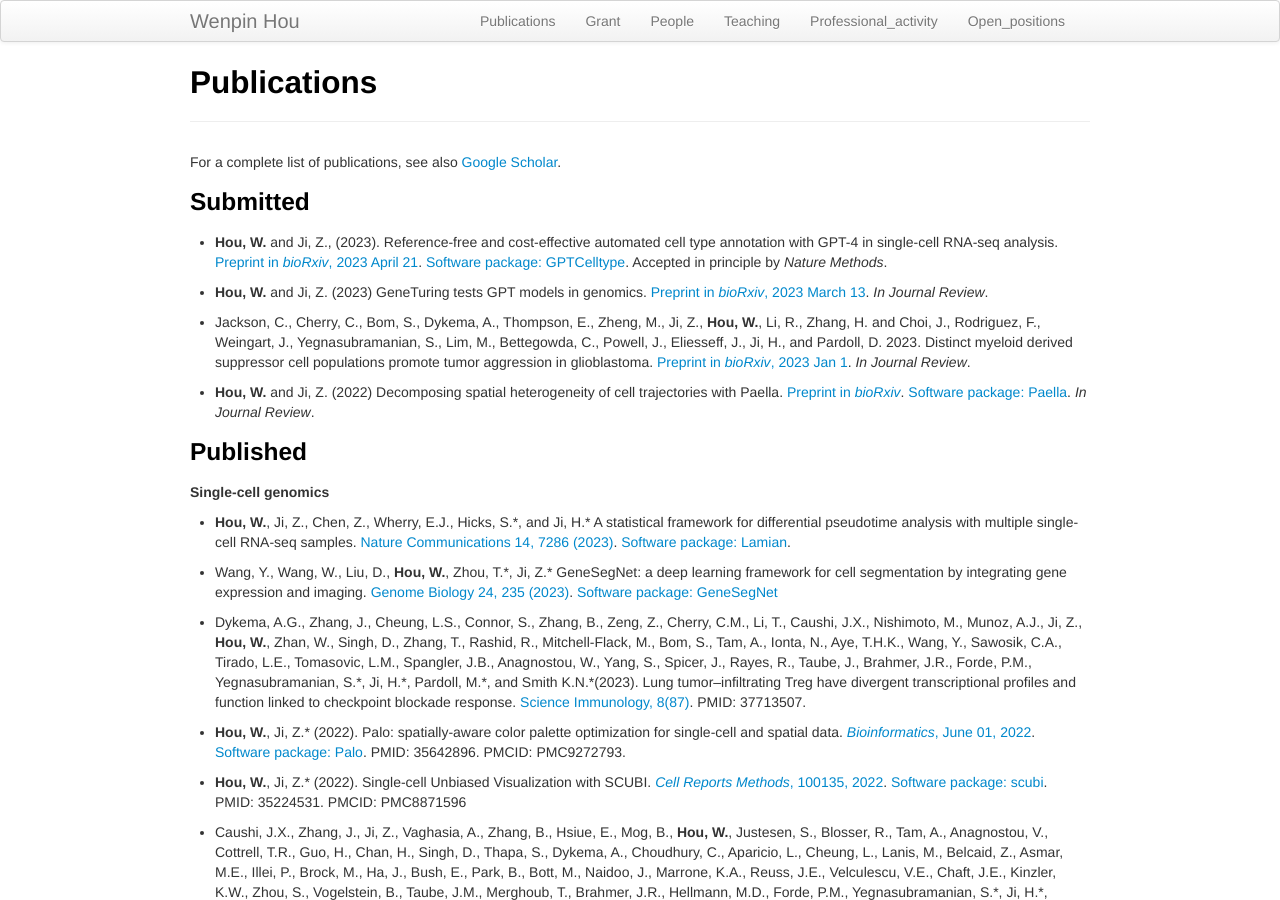
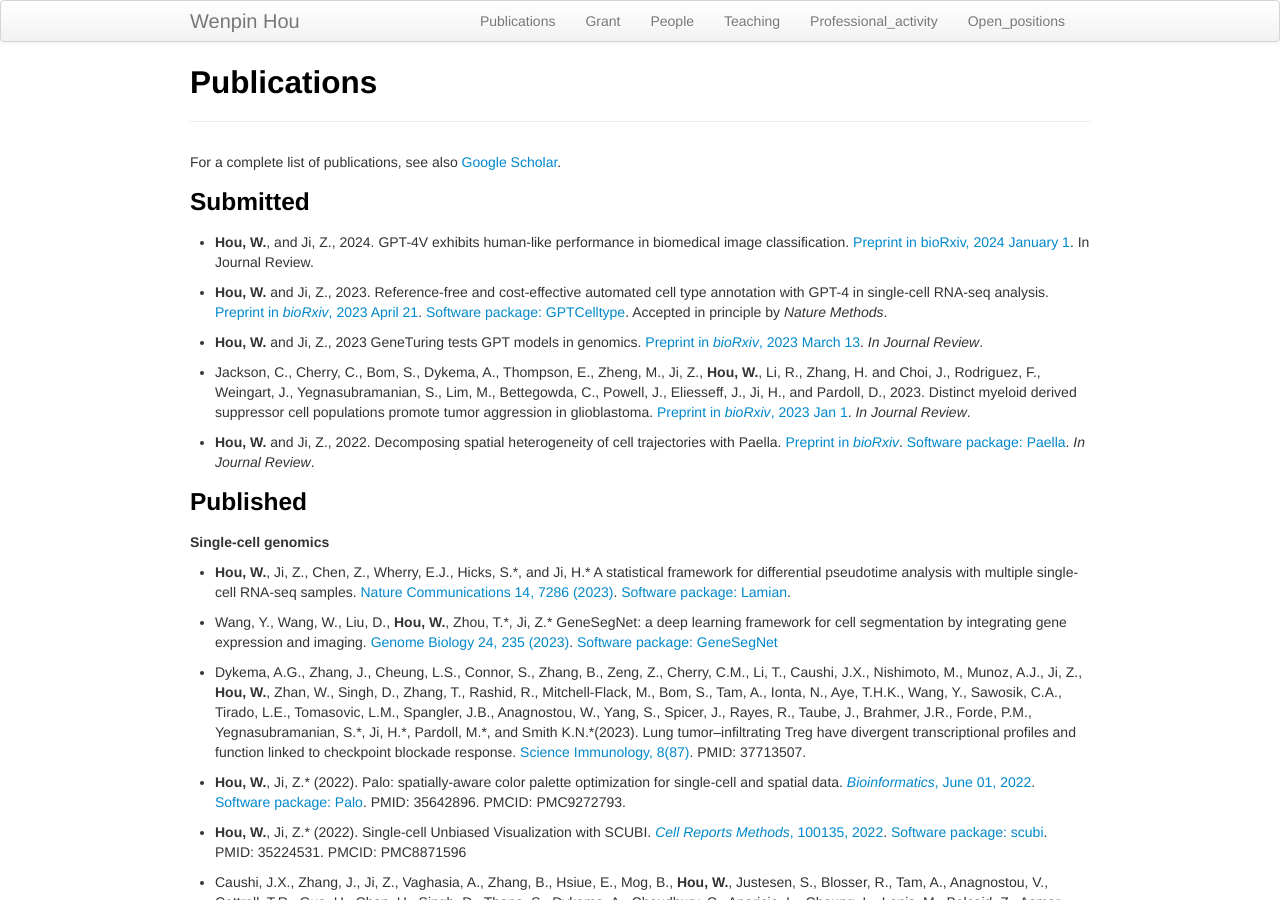
Before and after one commit to Winnie09/Wenpin_Hou, a Jekyll site: the page built from pages/publications.md, in a window 1280 px wide and 900 px high. Built offline with Jekyll 4.4.1, drawn with Linux system fonts in a browser that asks for light colours.

Commit message:
add gptimage

```diff
--- a/pages/publications.md
+++ b/pages/publications.md
@@ -9,14 +9,15 @@ For a complete list of publications, see also [Google Scholar](https://scholar.g
 
 
 ### Submitted
+- **Hou, W.**, and Ji, Z., 2024. GPT-4V exhibits human-like performance in biomedical image classification. [Preprint in bioRxiv, 2024 January 1](https://www.biorxiv.org/content/10.1101/2023.12.31.573796v1). In Journal Review.
 
-- **Hou, W.** and Ji, Z., (2023). Reference-free and cost-effective automated cell type annotation with GPT-4 in single-cell RNA-seq analysis. [Preprint in *bioRxiv*, 2023 April 21](https://www.biorxiv.org/content/10.1101/2023.04.16.537094v1). [Software package: GPTCelltype](https://winnie09.github.io/Wenpin_Hou/pages/gptcelltype.html). Accepted in principle by *Nature Methods*.
+- **Hou, W.** and Ji, Z., 2023. Reference-free and cost-effective automated cell type annotation with GPT-4 in single-cell RNA-seq analysis. [Preprint in *bioRxiv*, 2023 April 21](https://www.biorxiv.org/content/10.1101/2023.04.16.537094v1). [Software package: GPTCelltype](https://winnie09.github.io/Wenpin_Hou/pages/gptcelltype.html). Accepted in principle by *Nature Methods*.
 
-- **Hou, W.** and Ji, Z. (2023) GeneTuring tests GPT models in genomics. [Preprint in *bioRxiv*, 2023 March 13](https://www.biorxiv.org/content/10.1101/2023.03.11.532238v1). *In Journal Review*.
+- **Hou, W.** and Ji, Z., 2023 GeneTuring tests GPT models in genomics. [Preprint in *bioRxiv*, 2023 March 13](https://www.biorxiv.org/content/10.1101/2023.03.11.532238v1). *In Journal Review*.
 
-- Jackson, C., Cherry, C., Bom, S., Dykema, A., Thompson, E., Zheng, M., Ji, Z., **Hou, W.**, Li, R., Zhang, H. and Choi, J., Rodriguez, F.,  Weingart, J., Yegnasubramanian, S., Lim, M., Bettegowda, C., Powell, J., Eliesseff, J., Ji, H., and Pardoll, D. 2023. Distinct myeloid derived suppressor cell populations promote tumor aggression in glioblastoma. [Preprint in *bioRxiv*, 2023 Jan 1](https://www.biorxiv.org/content/10.1101/2023.03.26.534192v1). *In Journal Review*.
+- Jackson, C., Cherry, C., Bom, S., Dykema, A., Thompson, E., Zheng, M., Ji, Z., **Hou, W.**, Li, R., Zhang, H. and Choi, J., Rodriguez, F.,  Weingart, J., Yegnasubramanian, S., Lim, M., Bettegowda, C., Powell, J., Eliesseff, J., Ji, H., and Pardoll, D., 2023. Distinct myeloid derived suppressor cell populations promote tumor aggression in glioblastoma. [Preprint in *bioRxiv*, 2023 Jan 1](https://www.biorxiv.org/content/10.1101/2023.03.26.534192v1). *In Journal Review*.
 
-- **Hou, W.** and Ji, Z. (2022) Decomposing spatial heterogeneity of cell trajectories with Paella. [Preprint in *bioRxiv*](https://www.biorxiv.org/content/10.1101/2022.09.05.506682v1). [Software package: Paella](https://github.com/Winnie09/Paella). *In Journal Review*.
+- **Hou, W.** and Ji, Z., 2022. Decomposing spatial heterogeneity of cell trajectories with Paella. [Preprint in *bioRxiv*](https://www.biorxiv.org/content/10.1101/2022.09.05.506682v1). [Software package: Paella](https://github.com/Winnie09/Paella). *In Journal Review*.
 
 
 ### Published
```
